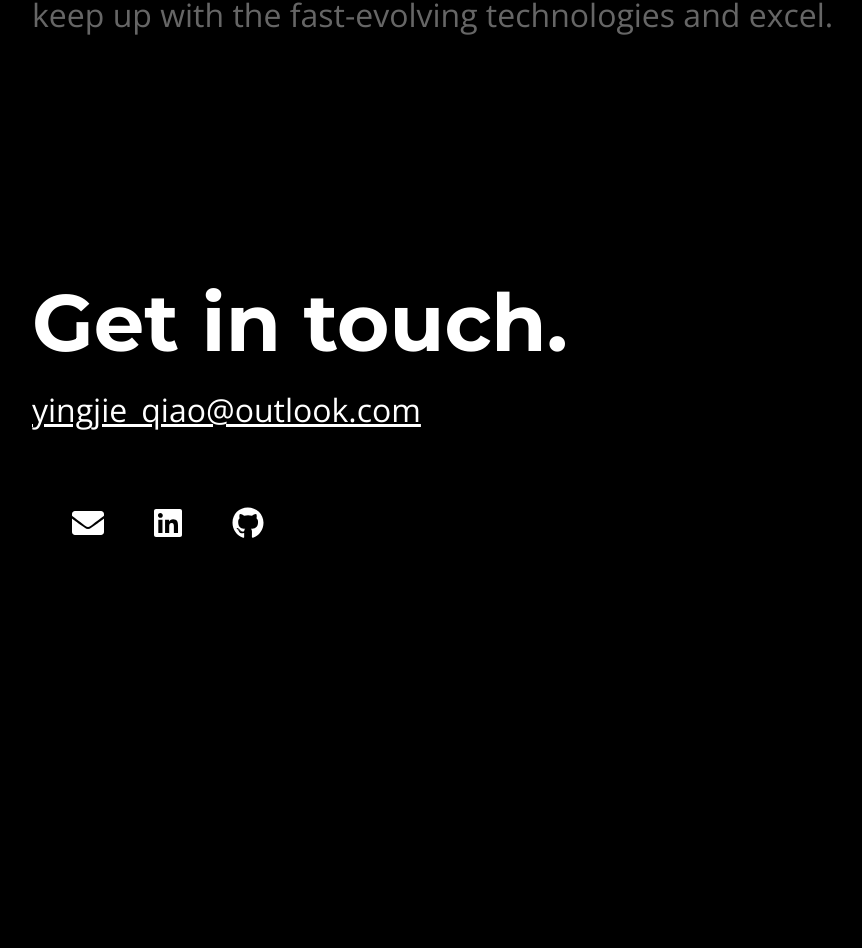
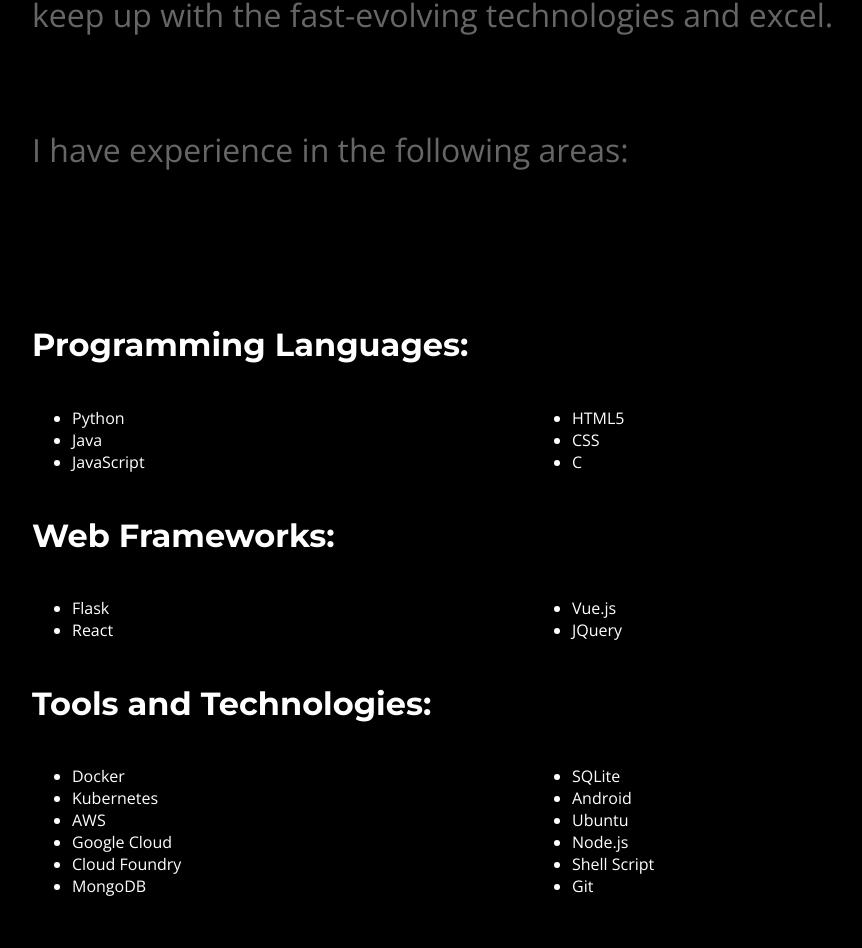
Before and after one commit to YingjieQiao/YingjieQiao.github.io, a React (Create React App) app: page / in a window 1280 px wide. Shown: the part 1116-2064 px from the top of the page, without its empty margins (96-958 px from the left). Before the commit the page ends 1674 px from the top, so only its background shows below. Built offline with nearby package versions, Linux system fonts and the light colour scheme.

Commit message:
homepage done

```diff
--- a/src/Components/Home.js
+++ b/src/Components/Home.js
@@ -1,6 +1,6 @@
 import React, { Component } from 'react';
 import {Link} from 'react-router-dom';
-import { FaEnvelope, FaLinkedin, FaGithub, FaCodepen } from "react-icons/fa";
+import { FaEnvelope, FaLinkedin, FaGithub } from "react-icons/fa";
 
 import styles from "../css/home.module.css";
 import data from "./data";
@@ -27,26 +27,79 @@
 
                         <p>{data.intro}</p>
 
-                        </div>
-                        <div className={styles.image_container}>
-                            <img src={data.me_img} alt="Author"></img>
-                            <div className={styles.bg}></div>
-                        </div>
+                    </div>
+
+                    <div className={styles.image_container}>
+                        <img src={data.me_img} alt="Author"></img>
+                        <div className={styles.bg}></div>
+                    </div>
+
+
                 </div>
 
-                <div className={styles.contact_container}>
-
+                <div className={styles.about_container}>
                     <p>{data.paragraph1}</p>
 
-                    {/* techstack */}
-                    {/* <br></br>
-                    <br></br> */}
+                    <br></br>
+                    <br></br>
+
+                    <p> {data.techstack}</p>
+
+                    <h2>Programming Languages:</h2>
+
+                    <div>
+                        <ul>
+                            <li>Python</li>
+                            <li>Java</li>
+                            <li>JavaScript</li>
+                            <li>HTML5</li>
+                            <li>CSS</li>
+                            <li>C</li>
+                        </ul>
+                    </div>
+
+                    <h2>Web Frameworks:</h2>
+
+                    <div>
+                        <ul>
+                            <li>Flask</li>
+                            <li>React</li>
+                            <li>Vue.js</li>
+                            <li>JQuery</li>
+                        </ul>
+                    </div>
+
+                    <h2>Tools and Technologies:</h2>
+
+                    <div>
+                        <ul class="columns" data-columns="2">
+                            <li>Docker</li>
+                            <li>Kubernetes</li>
+                            <li>AWS</li>
+                            <li>Google Cloud</li>
+                            <li>Cloud Foundry</li>
+                            <li>MongoDB</li>
+                            <li>SQLite</li>
+                            <li>Android</li>
+                            <li>Ubuntu</li>
+                            <li>Node.js</li>
+                            <li>Shell Script</li>
+                            <li>Git</li>
+                        </ul>
+                    </div>
+
+                    <h2>etc...</h2>
 
 
                     <br></br>
                     <br></br>
                     <br></br>
                     <br></br>
+                </div>
+
+                <div className={styles.contact_container}>
+
+
 
                     <h1>Get in touch.</h1>
 
@@ -77,10 +130,18 @@
 
                         </ul>
                     </div>
+
+                    <footer> © <span>{new Date().getFullYear()} </span>Qiao Yingjie </footer>
+
+
                 </div>
 
 
+
+
+
             </div>
+
 
 
         )
--- a/src/Components/data.js
+++ b/src/Components/data.js
@@ -1,15 +1,13 @@
 export default {
-    fullname: "Yingjie Qiao",
+    fullname: "Qiao Yingjie",
     name: "Yingjie",
     me_img: "me.png",
-    intro:     "I'm a Software Engineer. \
-        Currently a Final Year Computer Science student at Singapore University of Technology and Design (SUTD),  \
-        and working as a fullstack Software Engineer Intern at SAP.",
-    paragraph1:  "I aspire to build high-impact software products, \
-                with attention to code details and scalable & maintainable architecture. \
-                I enjoy solving problems with technology, and I constantly engage myself to new challenges \
-                and to learn new skills. I believe constant self-learning is essential for a software engineer to \
-                keep up with the fast-evolving technologies and excel.",
+    intro:     "I'm a Software Engineer. Currently a Final Year Computer Science student at Singapore University of Technology and Design (SUTD), and working as a fullstack Software Engineer Intern at SAP.",
+
+    // changing to 1-line string to avoid warning
+    paragraph1:  "I aspire to build high-impact software products, with attention to code details and scalable & maintainable architecture. I enjoy solving problems with technology, and I constantly engage myself to new challenges and to learn new skills. I believe constant self-learning is essential for a software engineer to keep up with the fast-evolving technologies and excel.",
+    techstack: "I have experience in the following areas:",
+
     contact_email: "yingjie_qiao@outlook.com",
     contact_link: [
         {
--- a/src/css/home.module.css
+++ b/src/css/home.module.css
@@ -18,8 +18,6 @@
     justify-content: space-between;
     align-items: center;
     width: 80vw;
-    top: 5rem;
-    position: relative;
 }
 
 .header_container h1{
@@ -72,7 +70,7 @@
     font-family: "Montserrat";
 }
 .home_container .home_head_wrapper h1 span{
-color:#1E6FD9;
+    color:#1E6FD9;
 }
 .home_container .home_head_wrapper p{
     position: relative;
@@ -92,6 +90,34 @@
     border-color: #1E6FD9;
 }
 
+/* About */
+
+.about_container{
+    display: flex;
+    flex-direction: column;
+    position: relative;
+    top:20rem;
+}
+
+.about_container p{
+    width: 75vw;
+    font-size: 2rem;
+    position: relative;
+    top:-6rem;
+    opacity: 0.4;
+}
+
+.about_container h2{
+    font-size: 2rem;
+    font-family: 'Montserrat';
+}
+
+.about_container ul{
+    columns: 2;
+    -webkit-columns: 2;
+    -moz-columns: 2;
+    font-size: 1rem;
+}
 
 /* Contact */
 
@@ -131,3 +157,8 @@
     text-decoration: none;
     font-size: 2rem;
 }
+
+footer{
+    margin: auto 0;
+    font-size: 1rem;
+}
```
Also changed, not shown: 1 other file (tests, documents, lock files or other folders).
